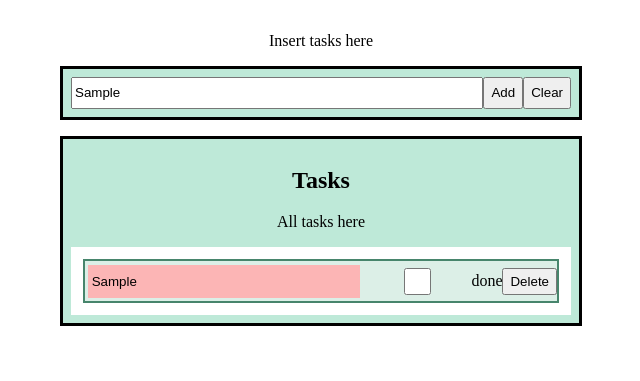
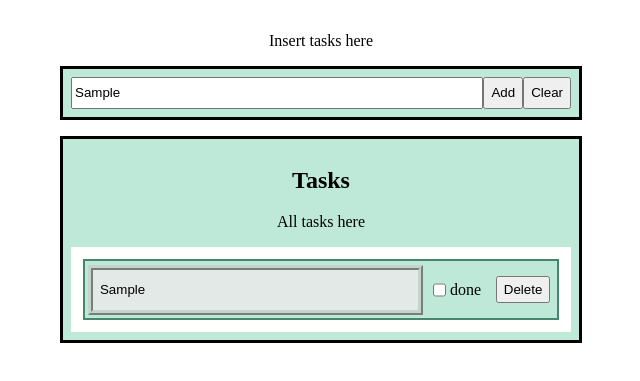
Before and after one commit to aim4/todo-list, a plain HTML site: page index.html in a window 1280 px wide. Both pictures are taken after typing "Sample" into the empty fields and a click on the button "Add". Shown: the part 113-494 px from the top of the page, without its empty margins (319-959 px from the left). Drawn offline with Linux system fonts and the light colour scheme.

Commit message:
Add some styling and make checkbox margins 0

```diff
--- a/css/style.css
+++ b/css/style.css
@@ -9,26 +9,39 @@ body {
 .task {
     display: flex;
     flex-direction: row;
-    justify-content: space-between;
+    justify-content: space-around;
     align-items: center;
     padding: 0em 0em;
     margin: 0.5em;
-    background-color: hsla(156, 39%, 90%, 1);
+    background-color: hsla(156, 49%, 83%, 1);
     border-color: hsla(156, 10%, 90%, 1);
     border: 2px solid hsla(156, 30%, 40%, 1);
 }
 
     .task > button {
         height: 2em;
+        margin: 0.5em;
+        text-align: center;
+    }
+
+    .task > label {
+        margin: 0.25em 0.5em 0.25em 0.25em;
     }
 
     .task > input {
         flex-grow: 3;
         height: 2em;
-        background-color: hsla(0, 93%, 85%, 1);
+        background-color: hsla(156, 14%, 90%, 1);
+        border: 5px ridge hsla(156, 14%, 80%, 1);
+        padding: 0.5em;
+        margin: 0.25em;
+    }
+
+    .task > .done-checkbox {
+        flex-grow: 0;
+        margin: 0em 0em 0em 0.5em;
+        height: 1.5em;
         border: none;
-        padding: 0.25em;
-        margin: 0.25em;
     }
 
         .task > input:focus {
--- a/js/script.js
+++ b/js/script.js
@@ -6,7 +6,6 @@ class Task {
     }
 
     _createElement() {
-        let self = this;
         this.div = this._createDiv();
         this.taskDesc = this._createTaskDescription();
         this.doneBox = this._createDoneBox();
@@ -58,7 +57,6 @@ class Task {
     // TODO refactor
     _createDoneBox() {
         let doneBox = document.createElement("input");
-        // TODO replace with constant/symbol
         doneBox.type = "checkbox";
         doneBox.className = "done-checkbox"
 
@@ -149,7 +147,7 @@ function getDragAfterElement(container, y) {
 
 // Main
 
-// Drop zone
+// Set drag and drop functionality
 let taskContainer = document.getElementById("task-container");
 taskContainer.addEventListener("dragover", function (e) {
     e.preventDefault();
```
